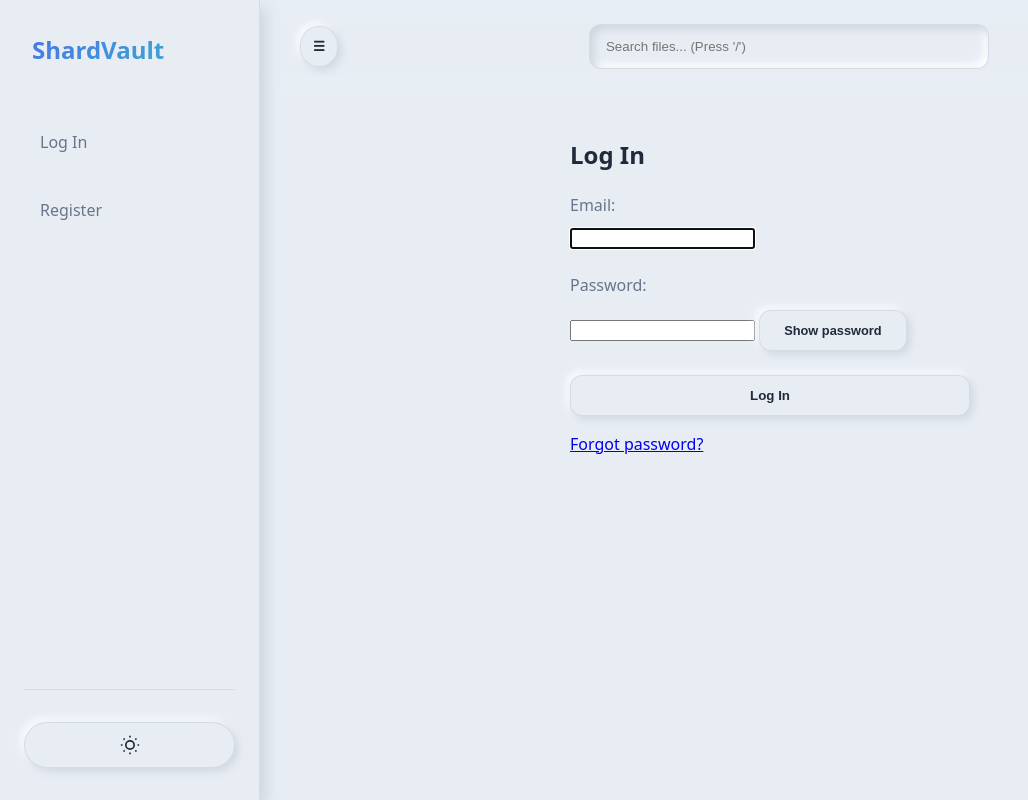
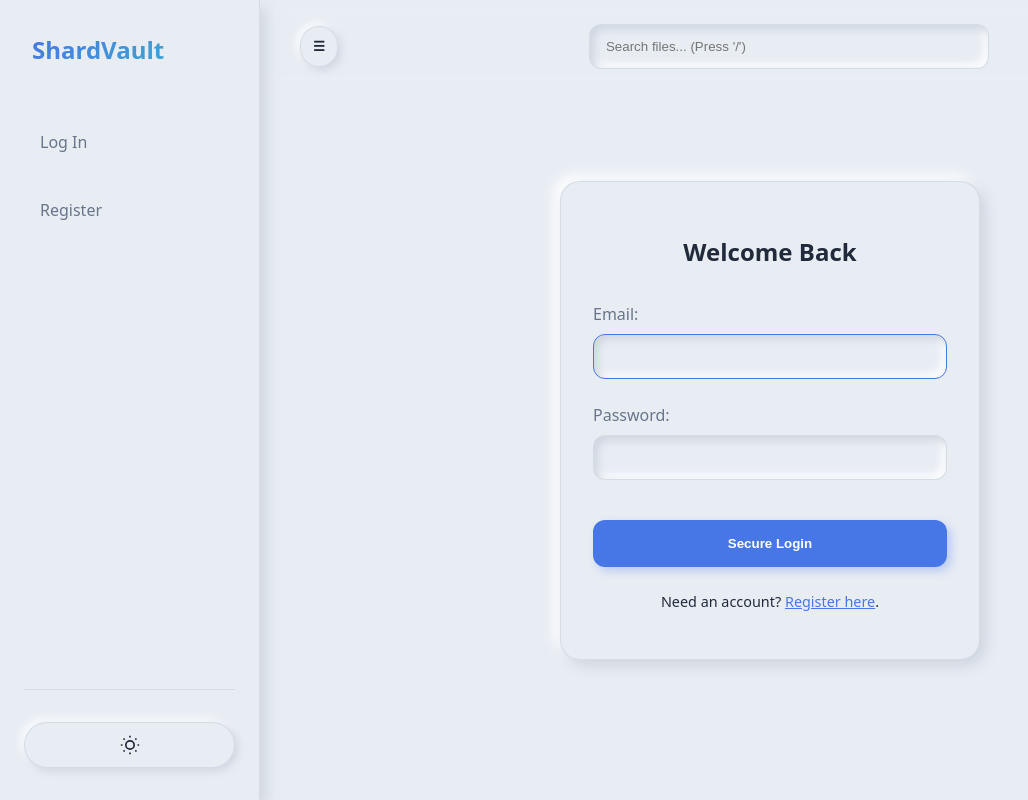
Before and after one commit to farazalisayyed2728/Shard-Vault, a Django app: page /accounts/login/ in a window 1280 px wide. Shown: the whole page, without its empty margins (0-1028 px from the left). Run offline with Django 5.2, Linux system fonts and the light colour scheme; parts of the project's set-up code (start-up, migrations or seed data) failed here and were passed over.

Commit message:
change auth login

```diff
--- a/templates/auth/login.html
+++ b/templates/auth/login.html
@@ -1,22 +1,32 @@
 {% extends 'base.html' %}
 {% block content %}
-<div class="card" style="max-width: 400px; margin: auto;">
-    <h2>Log In</h2>
+<div class="neo-card" style="max-width: 420px; margin: 4rem auto;">
+    <h2 style="text-align: center; margin-bottom: 2rem;">Welcome Back</h2>
     <form method="post">
         {% csrf_token %}
-        {{ form.non_field_errors }}
+        {% if form.non_field_errors %}
+            <div style="color: var(--error-color); margin-bottom: 1rem; text-align: center;">{{ form.non_field_errors }}</div>
+        {% endif %}
+
         {% for field in form %}
             <div class="input-group">
                 {{ field.label_tag }}
                 {{ field }}
-                {{ field.errors }}
-                {% if 'password' in field.name %}
-                    <button type="button" class="toggle-password btn" data-target="{{ field.id_for_label }}" aria-pressed="false" style="margin-top: 5px; font-size: 0.8rem;">Show password</button>
+                <!-- Ensure django form fields are given the class 'neo-input' in forms.py, or style input directly -->
+                {% if field.errors %}
+                    <span style="color: var(--error-color); font-size: 0.85rem;">{{ field.errors.0 }}</span>
                 {% endif %}
             </div>
         {% endfor %}
-        <button type="submit" class="btn" style="width: 100%;">Log In</button>
+
+        <button type="submit" class="btn btn-primary" style="width: 100%; margin-top: 1rem; padding: 1rem;">Secure Login</button>
     </form>
-    <p style="margin-top: 1rem;"><a href="{% url 'password_reset' %}">Forgot password?</a></p>
+    <p style="text-align: center; margin-top: 1.5rem; font-size: 0.9rem;">
+        Need an account? <a href="{% url 'register' %}" style="color: var(--accent-blue);">Register here</a>.
+    </p>
 </div>
+<script>
+    // Automatically apply neo-input class to standard Django form inputs
+    document.querySelectorAll('input').forEach(input => input.classList.add('neo-input'));
+</script>
 {% endblock %}
```
